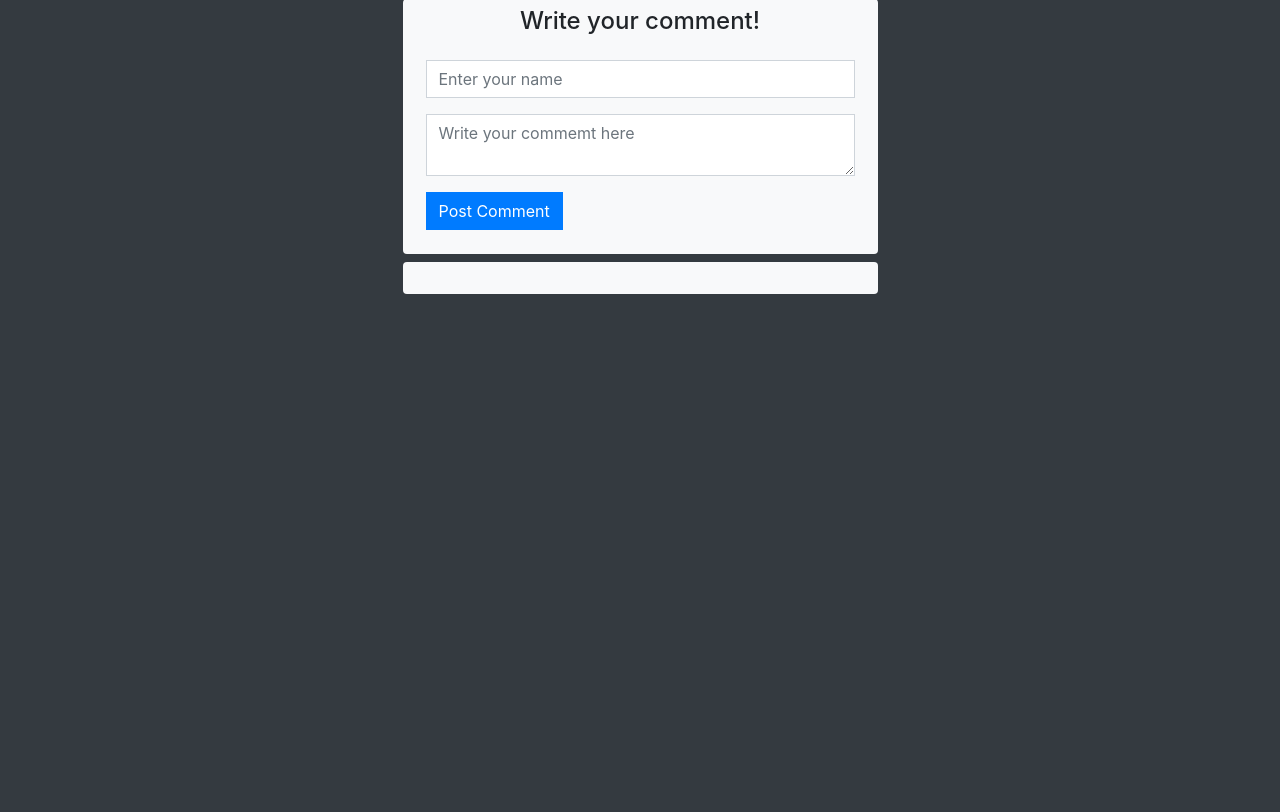
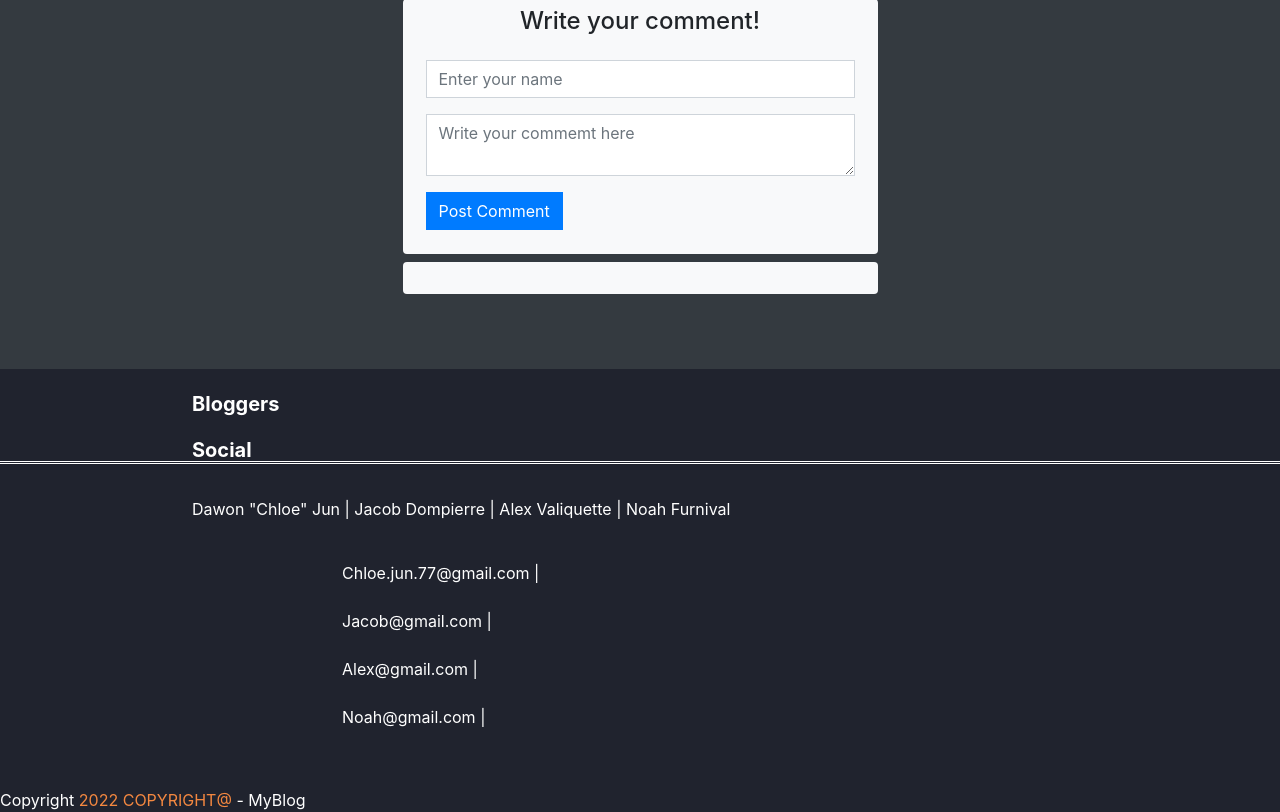
Before and after one commit to DevChloee/Team_Project_Blog, a PHP site: page /admin/contact.php in a window 1280 px wide. Shown: the part 101-913 px from the top of the page. Before the commit the page ends 395 px from the top, so only its background shows below. Run offline with PHP 8.4, Linux system fonts and the light colour scheme; the visitor is signed in with stand-in values (Sample User, id 1); data that the repository does not hold is empty; some libraries are stand-ins or nearby versions.

Commit message:
ADD : footer | put footer.php in all php

```diff
--- a/admin/contact.php
+++ b/admin/contact.php
@@ -17,6 +17,7 @@
 	<script src="https://kit.fontawesome.com/607a06b07a.js" crossorigin="anonymous"></script>
 	<!-- Latest compiled and minified CSS -->
 	<link rel="stylesheet" href="https://cdn.jsdelivr.net/npm/bootstrap@4.6.2/dist/css/bootstrap.min.css">
+	<link rel="stylesheet" type="text/css" href="../partials/footer.css">
 
 </head>
 
@@ -33,7 +34,7 @@
             <ul class="navbar-nav ml-auto">
 
               <li class="nav-item active">
-                <a class="nav-link" href="">Home
+                <a class="nav-link" href="index.php">Home
                   <span class="sr-only">(current)</span>
                 </a>
               </li>
@@ -52,7 +53,7 @@
               </li>
 
               <li class="nav-item">
-                <a class="nav-link" href="">Contact Us</a>
+                <a class="nav-link" href="contact.php">Contact Us</a>
               </li>
 
               <li class="nav-item">
@@ -131,8 +132,10 @@
 			</div>
 		</div>
 	</div>
-</body>
-</html>
+
+ 	<?php
+    include '../partials/footer.php';
+    ?>
 <?php
  	}else{
   header("Location: contact.php");
--- a/admin/new.php
+++ b/admin/new.php
@@ -18,6 +18,7 @@ if(isset($_SESSION["admin"]) && $_SESSION["admin"]="chloe"){
 
     <link rel="stylesheet" type="text/css" href="NewAndPost.css">
     <link rel="stylesheet" type="text/css" href="../index.css">
+    <link rel="stylesheet" type="text/css" href="../partials/footer.css">
 
 
     <title>My Blog Admin</title>
@@ -94,8 +95,9 @@ if(isset($_SESSION["admin"]) && $_SESSION["admin"]="chloe"){
 
     </div>
 
-  </body>
-</html>
+  <?php
+    include '../partials/footer.php';
+    ?>
 
 <?php
 
--- a/partials/footer.css
+++ b/partials/footer.css
@@ -1,65 +1,46 @@
-
-/* Footer */
-
-
-footer {
-/*	position: absolute;*/
-	margin-top: 100px;
-	text-align: center;
-	background-color: #20232e;
-	padding: 60px 0px;
+.footer{
+	bottom: 0px;
+	width: 100%;
+	color: white;
+	background-color: rgb(32, 35, 46);
+	margin-top: 75px;
+}
+.footer_titles{
+    /*isplay: flex;
+    justify-content: space-between;*/
+    margin-left: 15%;
+    margin-right: 15%;
+    position: relative;
+    top: 20px;
+    font-weight: bolder;
+    font-size: 20px;
 }
 
-footer ul.social-icons {
-	padding-bottom: 60px;
-	margin-bottom: 60px;
-	border-bottom: 1px solid rgba(250,250,250,0.15);
+hr.cuteline {
+    height: 5px;
+    border-top: 3px double white;
 }
 
-footer ul.social-icons li {
-	display: inline-block;
-	margin-right: 30px;
+.footerinfo {
+    /*display: flex;
+    justify-content: space-between;*/
+    margin-left: 15%;
+    margin-right: 15%;
+    position: relative;
+    line-height: 3;
 }
 
-footer ul.social-icons li:after {
-	content: "|";
-	color: #fff;
-	margin-left: 30px;
+.emailsfooter {
+    margin-left: 150px;
+    display: grid;
+    margin-bottom: 47px;
 }
 
-footer ul.social-icons li:last-child {
-	margin-right: 0px;
-}
-
-footer ul.social-icons li:last-child::after {
-	display: none;
-}
-
-footer ul.social-icons li a {
-	font-size: 14px;
-	text-transform: uppercase;
-	color: #fff;
-	font-weight: 500;
-	letter-spacing: 0.25px;
-	transition: all .3s;
-}
-
-footer ul.social-icons li a:hover {
-	color: #f48840;
-}
-
-footer p {
-	font-size: 13px;
-	text-transform: uppercase;
-	color: #fff;
-}
-
-footer p a {
-	color: #f48840;
+a.peepemail {
+    color: white;
 }
 
 
-
-footer p a:hover {
-	color: #f48840;
+a.peepemail:hover{
+	color:#f48840;
 }
--- a/partials/footer.php
+++ b/partials/footer.php
@@ -1,27 +1,33 @@
- 	<footer id="footer" >
-      	<div class="footer-child">
-        	<div class="row">
-          		<div class="col-lg-12">
-		            <ul class="social-icons">
-		              <li><a href="#">Facebook</a></li>
-		              <li><a href="#">Twitter</a></li>
-		              <li><a href="#">Youtube</a></li>
-		              <li><a href="#">Linkedin</a></li>
-		              <li><a href="#">Dribbble</a></li>
-		            </ul>
-          		</div>
-          	<!-- <div class="col-lg-12 bottomfooter">
-            		<div class="copyright-text">
-              				<p>Copyright 2022
+ 	<footer class="footer">
+    <div class="footerdiv">
+		    <div class="footer_titles">
+		        <p class="bloggersfooter">Bloggers</p>
+		        <p class="social">Social</p>
+		    </div>
+    <hr class="cuteline">
+    <div class="footerinfo">
+		    <div class="peoplefooter">
+		        <p class="peepfoot">Dawon "Chloe" Jun | Jacob Dompierre | Alex Valiquette | Noah Furnival</p>
+		    </div>
+    <!-- TO DO: MAKE EMAILS LINK-->
+    		<div class="emailsfooter">
+		        <a href="mailto:Chloe@gmail.com" class="peepemail">Chloe.jun.77@gmail.com | </a>
+		        <a href="mailto:Jacob@gmail.com" class="peepemail">Jacob@gmail.com | </a>
+		        <a href="mailto:Alex@gmail.com" class="peepemail">Alex@gmail.com | </a>
+		        <a href="mailto:Noah@gmail.com" class="peepemail">Noah@gmail.com | </a>
+            </div>
 
-                 				| Design: <a href="#" target="_parent">BLOG COMPANY</a></p>
-            		</div>
-          		</div> -->
-        	</div>
-        </div>
-    </footer>
+    		</div>
+    </div>
+    </div>
+
+			<div class="copyright">Copyright
+				<span style="color:#f48840">2022 COPYRIGHT@</span>
+				 - MyBlog
+			</div>
+	</div>
+	</div>
+</div>
+</footer>
 </body>
- 	<script src="https://code.jquery.com/jquery-3.3.1.slim.min.js" integrity="sha384-q8i/X+965DzO0rT7abK41JStQIAqVgRVzpbzo5smXKp4YfRvH+8abtTE1Pi6jizo" crossorigin="anonymous"></script>
-    <script src="https://cdn.jsdelivr.net/npm/popper.js@1.14.7/dist/umd/popper.min.js" integrity="sha384-UO2eT0CpHqdSJQ6hJty5KVphtPhzWj9WO1clHTMGa3JDZwrnQq4sF86dIHNDz0W1" crossorigin="anonymous"></script>
-    <script src="https://cdn.jsdelivr.net/npm/bootstrap@4.3.1/dist/js/bootstrap.min.js" integrity="sha384-JjSmVgyd0p3pXB1rRibZUAYoIIy6OrQ6VrjIEaFf/nJGzIxFDsf4x0xIM+B07jRM" crossorigin="anonymous"></script>
  </html>
```
Also changed, not shown: admin/aboutus.php (+5 -4 lines), admin/deletion.php (+6 -7 lines), admin/index.php (+4 -3 lines), loginuser/aboutus.php (+5 -2 lines), loginuser/contact.php (+5 -2 lines).
